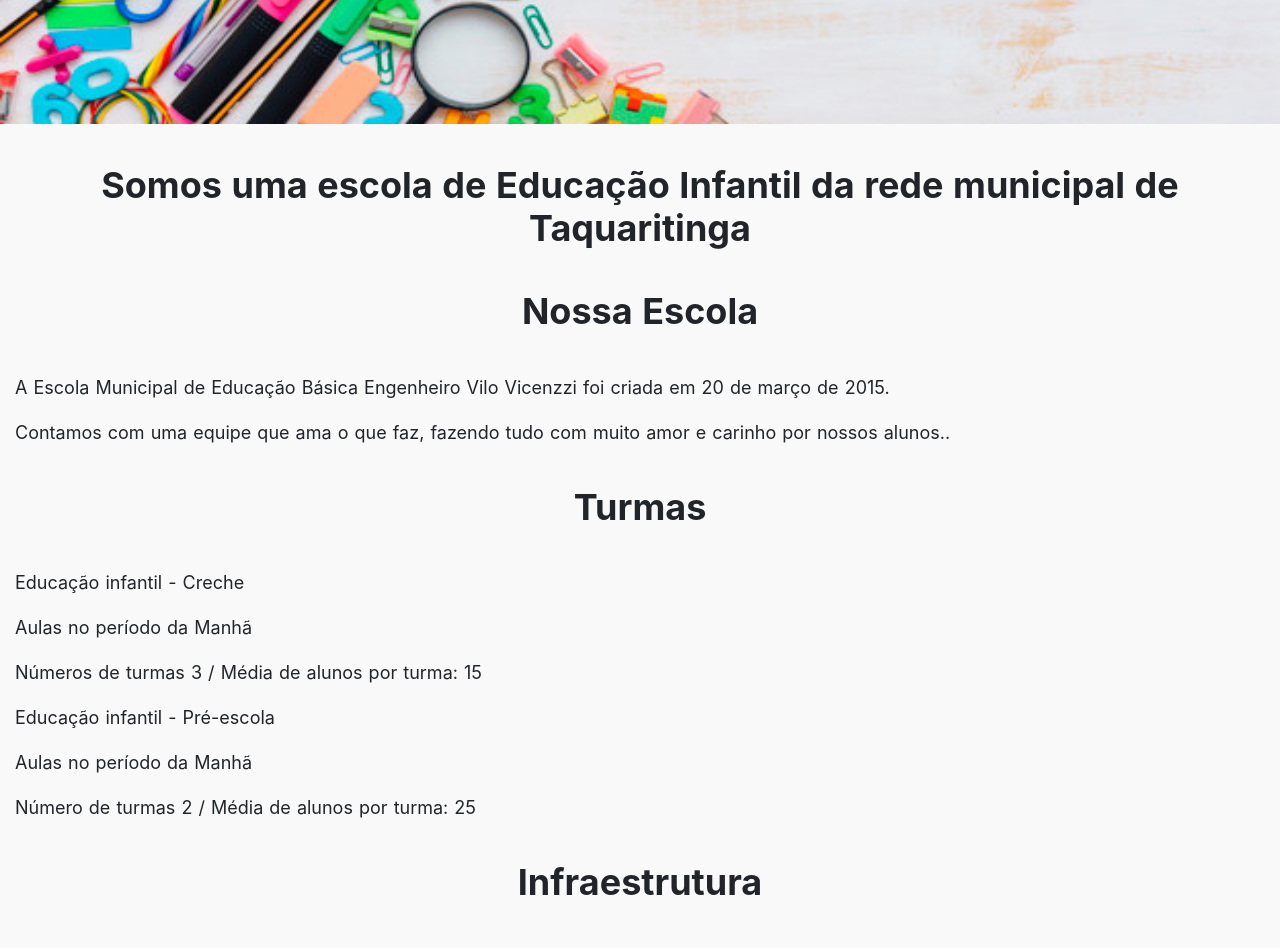
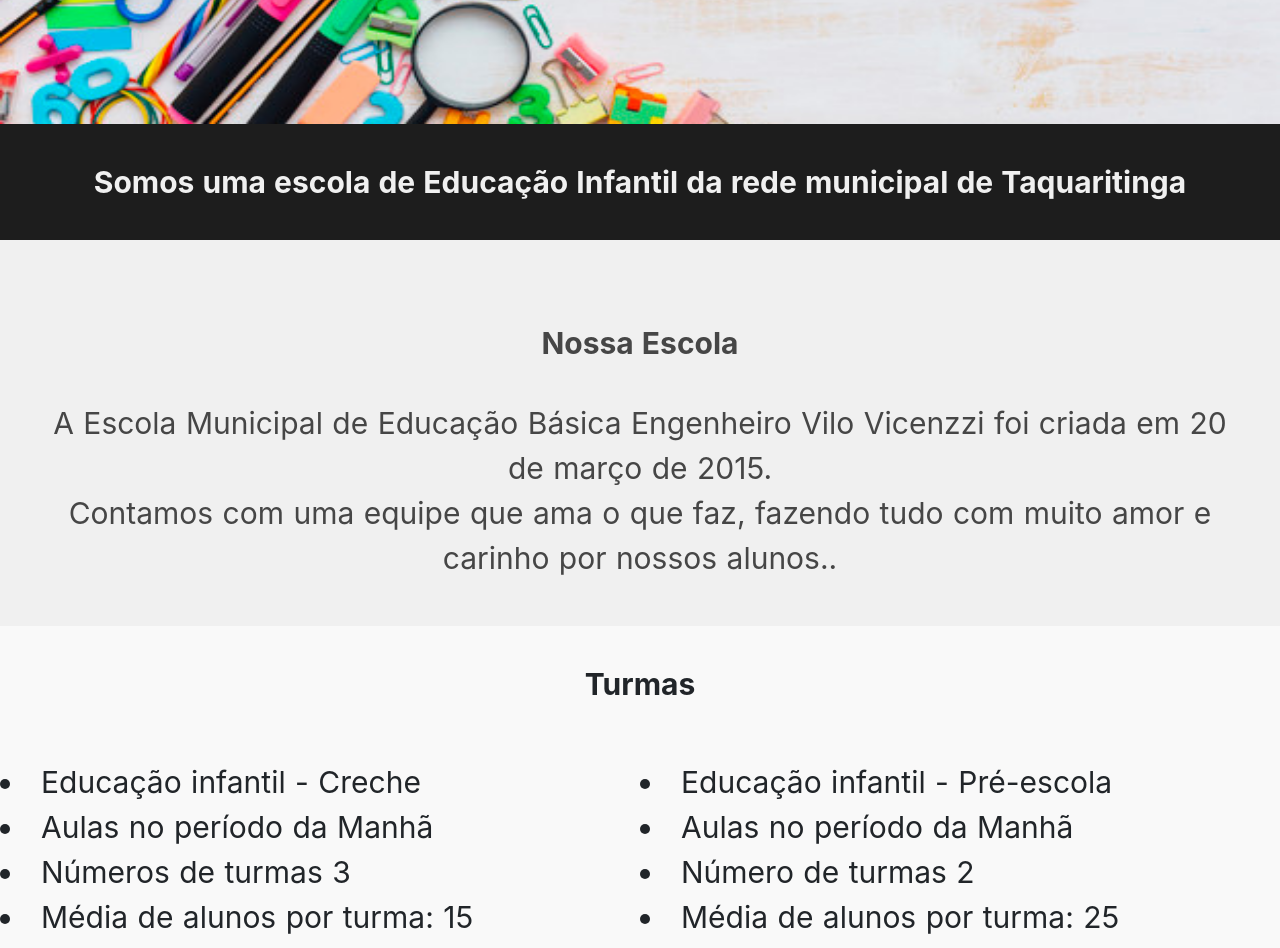
Before and after one commit to BrSouza98/webpage-vilo-vincenzzi, a Nuxt app: page /sobre in a window 1280 px wide. Shown: the part 620-1568 px from the top of the page. Built offline with nearby package versions, Linux system fonts and the light colour scheme.

Commit message:
variaveis globais e atualização na página sobre.

```diff
--- a/assets/_variaveis.css
+++ /dev/null
@@ -1 +0,0 @@
-@import url("https://fonts.googleapis.com/css2?family=Poppins&display=swap");
--- a/assets/_variaveis.min.css
+++ /dev/null
@@ -1 +0,0 @@
-@import url("https://fonts.googleapis.com/css2?family=Poppins&display=swap")
--- a/assets/_variaveis.scss
+++ /dev/null
@@ -1,3 +0,0 @@
-@import url('https://fonts.googleapis.com/css2?family=Poppins&display=swap');
-
-$font-padrao: font-family 'Poppins', sans-serif;
--- /dev/null
+++ b/assets/css/_variaveis.scss
@@ -0,0 +1,7 @@
+@import url('https://fonts.googleapis.com/css2?family=Poppins&display=swap');
+
+$font-padrao: font-family 'Poppins', sans-serif;
+
+$cor-primaria: rgb(240, 240, 240);
+$cor-secundaria: rgb(70, 70, 70);
+$preto: rgb(29, 29, 29);
--- a/layouts/default.vue
+++ b/layouts/default.vue
@@ -62,10 +62,12 @@ export default {
 };
 </script>
 
-<style>
+<style lang="scss">
+
+@import "@/assets/css/_variaveis.scss";
+
 html,body {
-  font-family: "Source Sans Pro", -apple-system, BlinkMacSystemFont, "Segoe UI",
-    Roboto, "Helvetica Neue", Arial, sans-serif;
+  font-family: $font-padrao;
   font-size: 18px;
   word-spacing: 1px;
   -ms-text-size-adjust: 100%;
--- a/pages/sobre.vue
+++ b/pages/sobre.vue
@@ -3,15 +3,18 @@
     <div>
       <img src="~/assets/sobrenos.png" alt="" class="bannersConteudo" />
     </div>
-    <div class="cor margemupdown">
-      <h2 class="textocentro margemupdown">
-        <b
-          >Somos uma escola de Educação Infantil da rede municipal de
-          Taquaritinga</b
-        >
-      </h2>
-      <b-container fluid class="bv-example-row">
-        <div>
+    <div>
+      <b-container fluid id="titulo">
+        <h2 class="textocentro">
+          <b
+            >Somos uma escola de Educação Infantil da rede municipal de
+            Taquaritinga</b
+          >
+        </h2>
+      </b-container>
+
+      <b-container fluid>
+        <div id="nossa-escola">
           <p></p>
           <h2 class="textocentro margemupdown">
             <b>Nossa Escola</b>
@@ -30,16 +33,25 @@
           <h2 class="textocentro margemupdown">
             <b>Turmas</b>
           </h2>
-          <p>Educação infantil - Creche</p>
-          <p>Aulas no período da Manhã</p>
-          <p>Números de turmas 3 / Média de alunos por turma: 15</p>
-          <p>Educação infantil - Pré-escola</p>
-          <p>Aulas no período da Manhã</p>
-          <p>Número de turmas 2 / Média de alunos por turma: 25</p>
+          <b-row  cols="1" cols-lg="2">
+            <b-col class="my-3">
+              <li>Educação infantil - Creche</li>
+              <li>Aulas no período da Manhã</li>
+              <li>Números de turmas 3</li>
+              <li>Média de alunos por turma: 15</li>
+            </b-col>
+
+            <b-col class="my-3">
+              <li>Educação infantil - Pré-escola</li>
+              <li>Aulas no período da Manhã</li>
+              <li>Número de turmas 2</li>
+              <li>Média de alunos por turma: 25</li>
+            </b-col>
+          </b-row>
         </div>
 
         <div>
-          <h2 class="textocentro margemupdown">
+          <h2 class="textocentro">
             <b>Infraestrutura</b>
           </h2>
 
@@ -417,10 +429,30 @@ export default {
 export default {};
 </script>
 
-<style>
+<style lang="scss" scoped>
+
+@import "@/assets/css/_variaveis.scss";
+
+* {
+  margin: 0;
+  padding: 0;
+  font-size: 30px;
+}
+#titulo {
+  background-color: $preto;
+  color: $cor-primaria;
+  padding: 40px;
+}
+
+#nossa-escola {
+  background-color: $cor-primaria;
+  color: $cor-secundaria;
+  padding: 45px;
+  text-align: center;
+}
+
 .texto {
   text-align: right;
-  color: red;
 }
 
 .textocentro {
```
